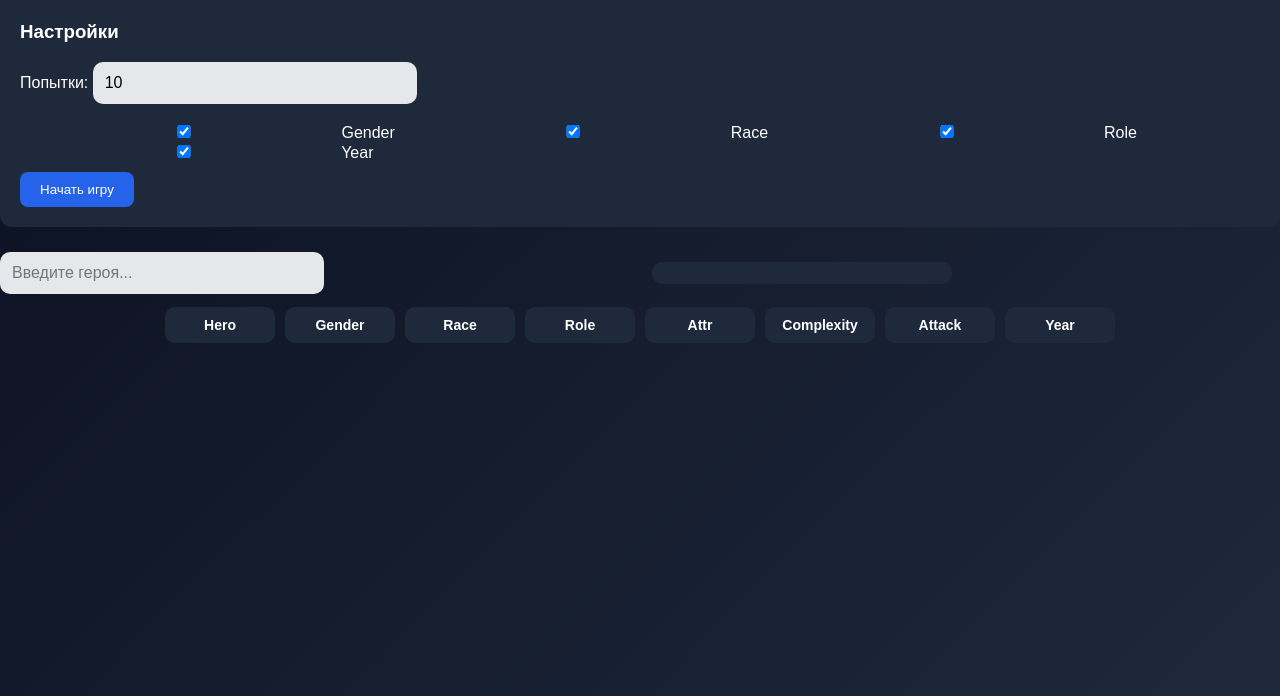
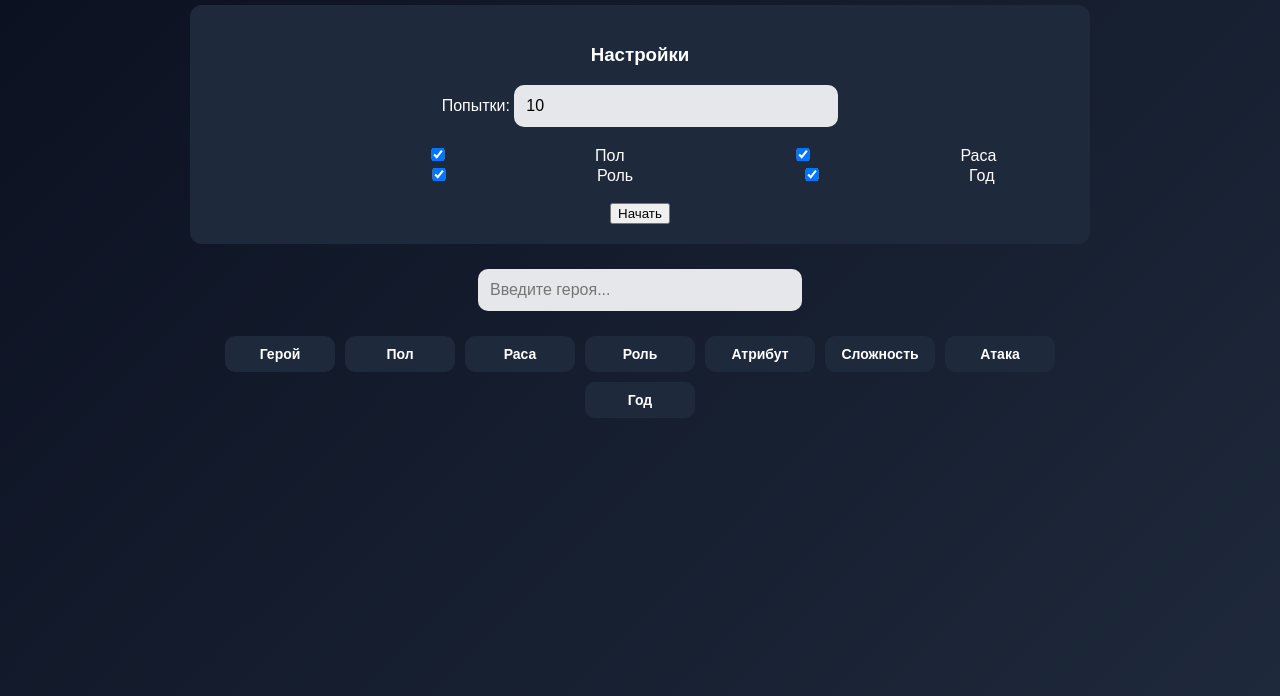
Before and after one commit to CristalinGIT/dota-game, a plain HTML site: page index.html in a window 1280 px wide. Shown: the part 104-800 px from the top of the page. Drawn offline with Linux system fonts and the light colour scheme; no server answers.

Commit message:
Update index.html

```diff
--- a/index.html
+++ b/index.html
@@ -13,15 +13,13 @@ body {
   font-family:Arial;
   display:flex;
   justify-content:center;
-  align-items:flex-start;
 }
-
 
 .container {
   width:900px;
   padding:30px 20px;
+  text-align:center;
 }
-
 
 h1 {
   margin-bottom:20px;
@@ -36,17 +34,6 @@ input {
   font-size:16px;
   background:#e5e7eb;
   color:black;
-}
-
-
-button {
-  padding:10px 20px;
-  border:none;
-  border-radius:8px;
-  background:#2563eb;
-  color:white;
-  cursor:pointer;
-  margin-top:10px;
 }
 
 #suggestions {
@@ -66,7 +53,6 @@ button {
   background:#334155;
 }
 
-
 .row {
   display:flex;
   justify-content:center;
@@ -74,23 +60,17 @@ button {
   margin-top:8px;
 }
 
-
 .cell {
   min-width:90px;
   padding:10px;
   margin:5px;
   border-radius:10px;
   font-size:14px;
-  text-align:center;
 }
 
 .header .cell {
   background:#1e293b;
   font-weight:bold;
-}
-
-img {
-  border-radius:6px;
 }
 
 .green { background:#22c55e; }
@@ -103,19 +83,18 @@ img {
   padding:20px;
   border-radius:12px;
 }
+
 .settings label {
-  margin: 0 10px;
+  margin:0 10px;
 }
-
 </style>
 </head>
 
 <body>
 
-<div class="row header">
+<div class="container">
 
-
-<h1>Угадай героя</h1>
+<h1>🎮 Угадай героя Dota 2</h1>
 
 <div class="settings">
   <h3>Настройки</h3>
@@ -125,27 +104,27 @@ img {
 
   <br><br>
 
-  <label><input type="checkbox" checked id="gender"> Gender</label>
-  <label><input type="checkbox" checked id="race"> Race</label>
-  <label><input type="checkbox" checked id="role"> Role</label>
-  <label><input type="checkbox" checked id="year"> Year</label>
+  <label><input type="checkbox" checked id="gender"> Пол</label>
+  <label><input type="checkbox" checked id="race"> Раса</label>
+  <label><input type="checkbox" checked id="role"> Роль</label>
+  <label><input type="checkbox" checked id="year"> Год</label>
 
-  <br>
-  <button onclick="applySettings()">Начать игру</button>
+  <br><br>
+  <button onclick="applySettings()">Начать</button>
 </div>
 
 <input id="input" placeholder="Введите героя..." oninput="showSuggestions()">
 <div id="suggestions"></div>
 
-<div class="row">
-  <div class="cell">Hero</div>
-  <div class="cell">Gender</div>
-  <div class="cell">Race</div>
-  <div class="cell">Role</div>
-  <div class="cell">Attr</div>
-  <div class="cell">Complexity</div>
-  <div class="cell">Attack</div>
-  <div class="cell">Year</div>
+<div class="row header">
+  <div class="cell">Герой</div>
+  <div class="cell">Пол</div>
+  <div class="cell">Раса</div>
+  <div class="cell">Роль</div>
+  <div class="cell">Атрибут</div>
+  <div class="cell">Сложность</div>
+  <div class="cell">Атака</div>
+  <div class="cell">Год</div>
 </div>
 
 <div id="board"></div>
@@ -185,16 +164,13 @@ async function loadHeroes(){
     return {
       name: name,
       display: h.localized_name,
-
       attr: h.primary_attr,
       attack: h.attack_type.toLowerCase(),
-
       gender: extraData.gender ?? "unknown",
       race: extraData.race ?? "unknown",
       role: extraData.role ?? "unknown",
       complexity: extraData.complexity ?? 2,
       year: extraData.year ?? 2011,
-
       img: "https://cdn.cloudflare.steamstatic.com"+h.img
     }
   });
@@ -222,14 +198,14 @@ function showSuggestions(){
   let val = normalizeName(input.value);
   suggestions.innerHTML = "";
 
-  if(val.length < 2) return;
+  if(val.length < 1) return;
 
   heroes
     .filter(h=>h.name.includes(val))
     .slice(0,5)
     .forEach(h=>{
       let d=document.createElement("div");
-      d.innerText=h.display;
+      d.innerHTML = `<img src="${h.img}" width="30"> ${h.display}`;
       d.onclick=()=>guess(h.name);
       suggestions.appendChild(d);
     });
@@ -258,17 +234,10 @@ function guess(name){
   let row=document.createElement("div");
   row.className="row";
 
-  row.innerHTML += `<div class="cell"><img src="${hero.img}" width="50"><br>${hero.display}</div>`;
-
-  if(settings.useGender)
-    row.innerHTML += `<div class="cell ${color(hero.gender,answer.gender)}">${hero.gender}</div>`;
-
-  if(settings.useRace)
-    row.innerHTML += `<div class="cell ${color(hero.race,answer.race)}">${hero.race}</div>`;
-
-  if(settings.useRole)
-    row.innerHTML += `<div class="cell ${color(hero.role,answer.role)}">${hero.role}</div>`;
-
+  row.innerHTML += `<div class="cell"><img src="${hero.img}" width="40"><br>${hero.display}</div>`;
+  row.innerHTML += `<div class="cell ${color(hero.gender,answer.gender)}">${hero.gender}</div>`;
+  row.innerHTML += `<div class="cell ${color(hero.race,answer.race)}">${hero.race}</div>`;
+  row.innerHTML += `<div class="cell ${color(hero.role,answer.role)}">${hero.role}</div>`;
   row.innerHTML += `<div class="cell ${color(hero.attr,answer.attr)}">${hero.attr}</div>`;
 
   let c = arrow(hero.complexity,answer.complexity);
@@ -276,10 +245,8 @@ function guess(name){
 
   row.innerHTML += `<div class="cell ${color(hero.attack,answer.attack)}">${hero.attack}</div>`;
 
-  if(settings.useYear){
-    let y = arrow(hero.year,answer.year);
-    row.innerHTML += `<div class="cell ${y.c}">${y.t}</div>`;
-  }
+  let y = arrow(hero.year,answer.year);
+  row.innerHTML += `<div class="cell ${y.c}">${y.t}</div>`;
 
   board.appendChild(row);
 
```
